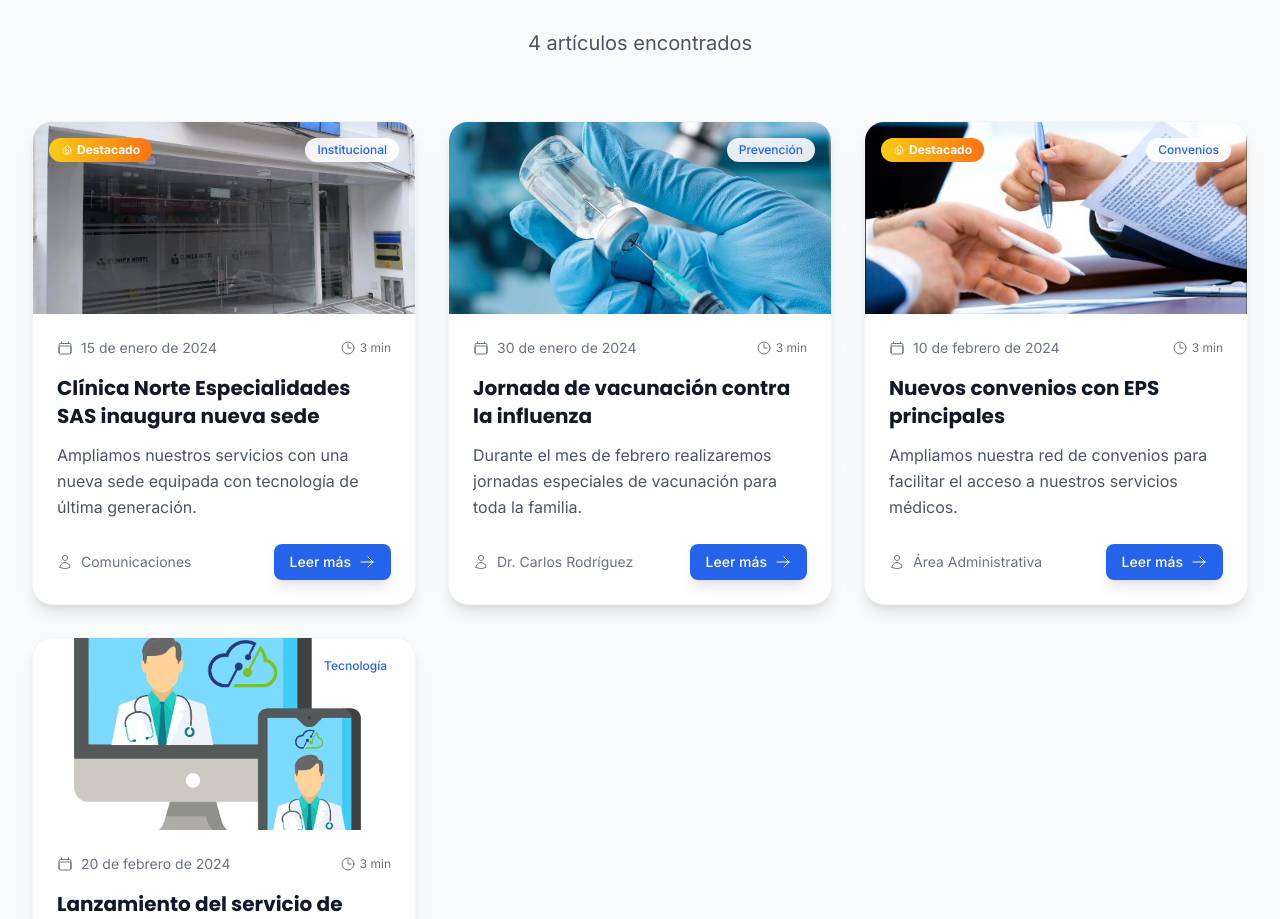
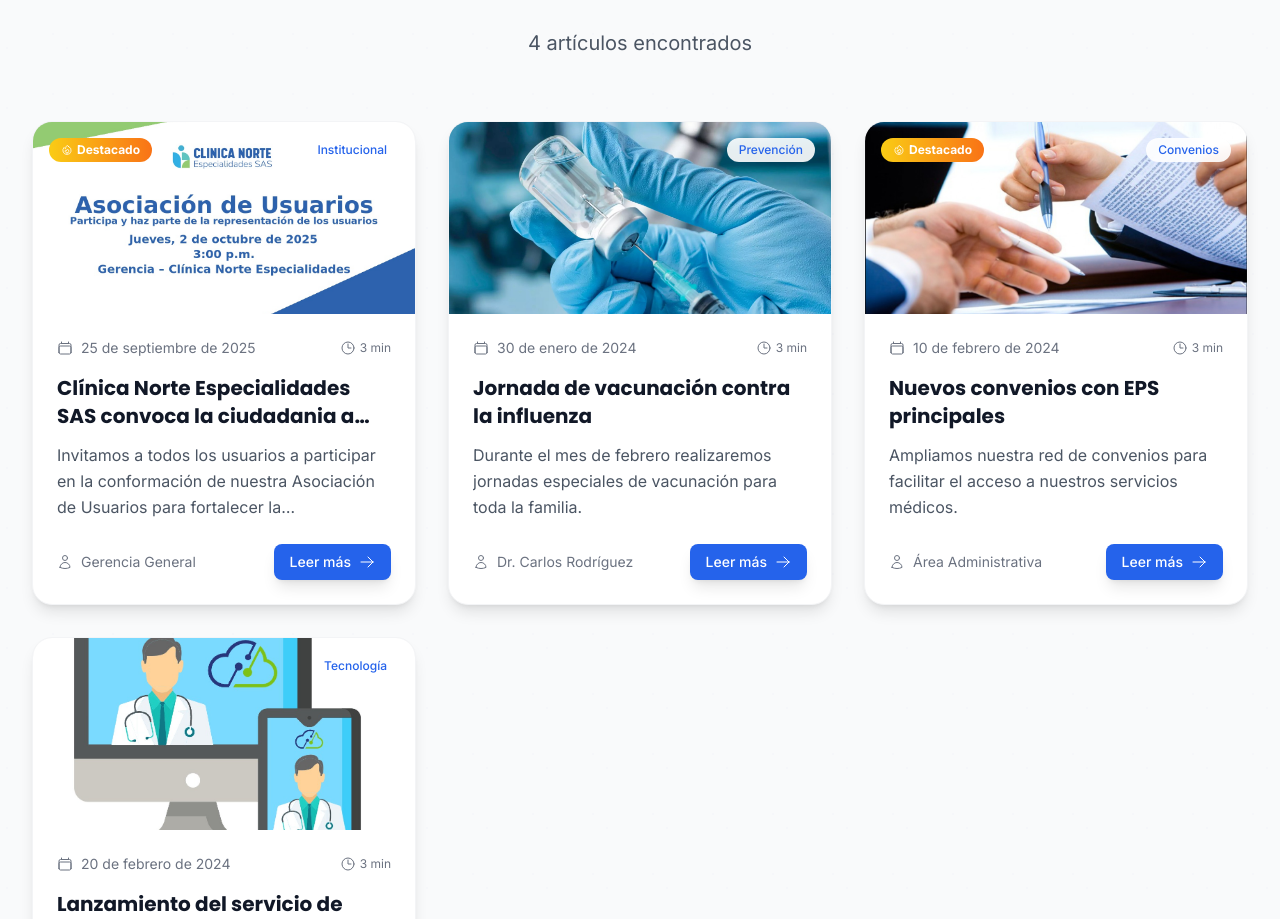
Before and after one commit to clinicanorteespecialidades/clinica_norte_especialidades, a React (Vite) app: page /noticias in a window 1280 px wide. Shown: the part 1083-2002 px from the top of the page. Built offline with nearby package versions, Linux system fonts and the light colour scheme.

Commit message:
se actualizan noticias

```diff
--- a/src/data/news-data.js
+++ b/src/data/news-data.js
@@ -1,24 +1,23 @@
 // Noticias de la clínica (contenido estático)
 export const NEWS_ARTICLES = [
   {
-    id: 'nueva-sede-norte',
-    title: 'Clínica Norte Especialidades SAS inaugura nueva sede',
-    summary: 'Ampliamos nuestros servicios con una nueva sede equipada con tecnología de última generación.',
+    id: 'Convocatoria Asociacion de Usuarios',
+    title: 'Clínica Norte Especialidades SAS convoca la ciudadania a conformar parte de la Asociación de Usuarios',
+    summary: 'Invitamos a todos los usuarios a participar en la conformación de nuestra Asociación de Usuarios para fortalecer la comunicación y mejorar nuestros servicios.',
     content: `
-La Clínica Norte Especialidades SAS se complace en anunciar la inauguración de su nueva sede ubicada en La Unión, Nariño. Esta nueva instalación cuenta con:
+La Clínica Norte Especialidades SAS se complace en anunciar la creación de la Asociación de Usuarios, un espacio de participación y diálogo entre la comunidad y nuestros profesionales de la salud. Esta iniciativa busca:
 
-- Equipos médicos de última generación
-- Salas de cirugía especializadas
-- Laboratorio clínico ampliado
-- Área de imagenología completa
-- Consultorios especializados
+- Fortalecer la comunicación con nuestros usuarios
+- Recoger sugerencias y necesidades de la comunidad
+- Mejorar la calidad de nuestros servicios
 
-La nueva sede permitirá atender a más pacientes y ofrecer servicios médicos de mayor complejidad, reafirmando nuestro compromiso con la salud de la comunidad.
+Invitamos a todos los interesados a inscribirse y ser parte activa de esta nueva etapa en la Clínica Norte Especialidades.
+Fecha de inscripción: 4 de octubre de 2025 a las 3 PM.
     `,
-    date: '2024-01-15',
+    date: '2025-09-25',
     category: 'Institucional',
-    image: '/images/news/2025/septiembre/nueva-sede-norte-la-union-narino.jpg',
-    author: 'Comunicaciones',
+    image: '/images/news/2025/septiembre/convocatoria_asociacion_usuarios_2025.jpg',
+    author: 'Gerencia General',
     featured: true
   },
   {
```
Also changed, not shown: public/images/news/2025/septiembre/convocatoria_asociacion_usuarios_2025.jpg (added).
